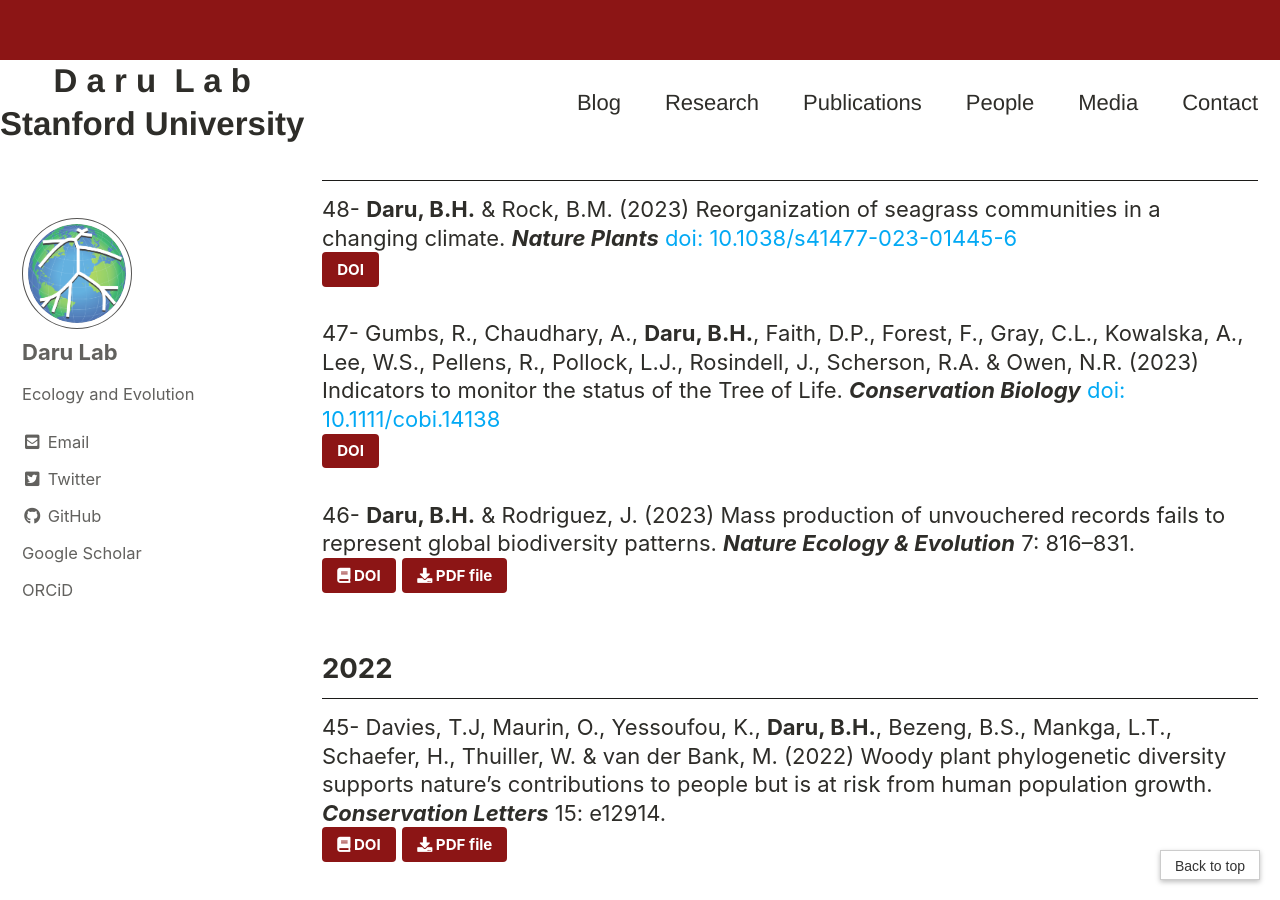
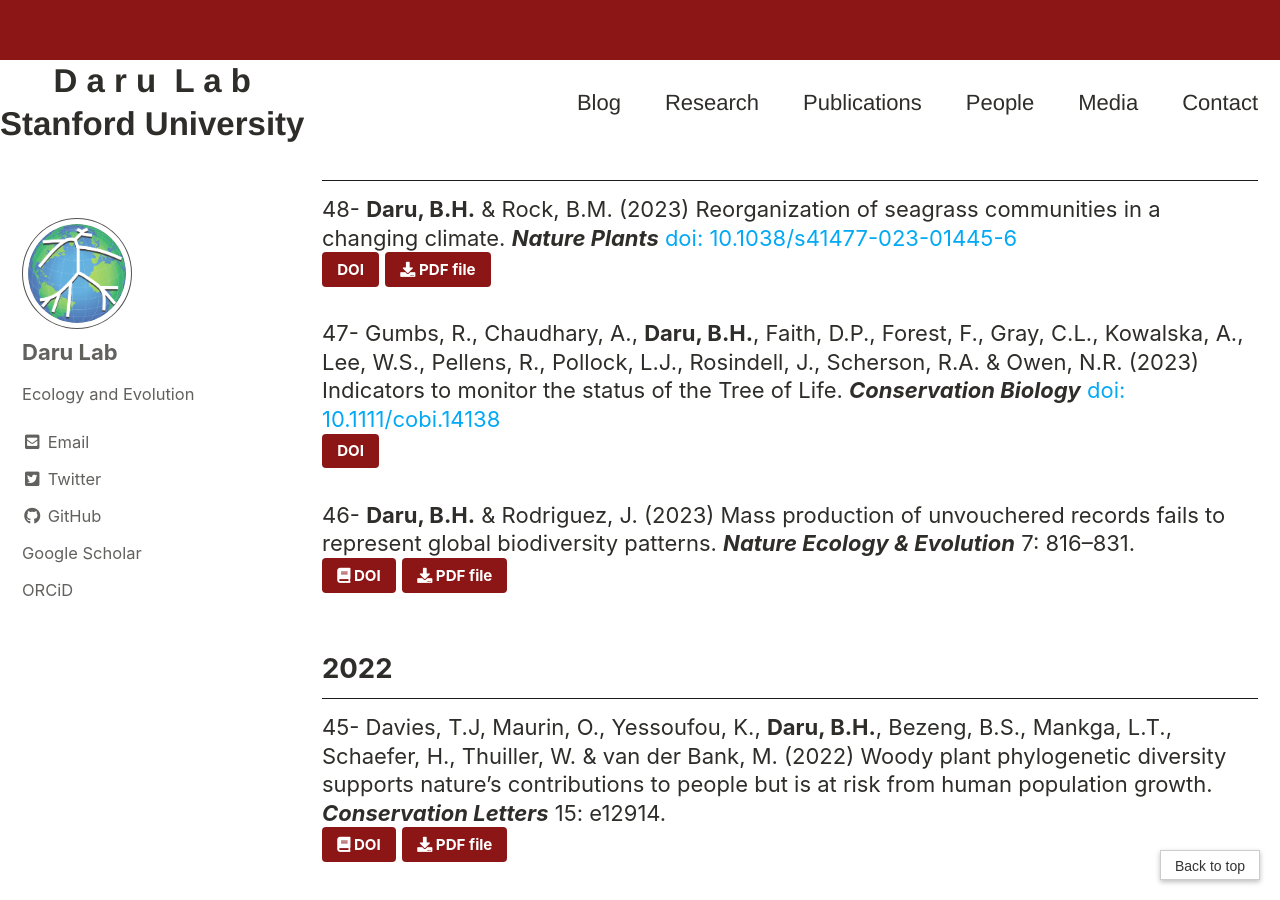
Before and after one commit to darunabas/darulab.github.io, a Jekyll site: the page built from _pages/publications.md, in a window 1280 px wide and 900 px high, scrolled down 349 px. Built offline with Jekyll 4.4.1, drawn with Linux system fonts in a browser that asks for light colours; cached includes are drawn as plain includes.

Commit message:
updated pubs

```diff
--- a/_pages/publications.md
+++ b/_pages/publications.md
@@ -17,6 +17,7 @@
 ## 2023
 
 48- **Daru, B.H.** & Rock, B.M. (2023) Reorganization of seagrass communities in a changing climate. **_Nature Plants_** [doi: 10.1038/s41477-023-01445-6](https://doi.org/10.1038/s41477-023-01445-6){:target="_blank"} <br> [DOI](https://doi.org/10.1038/s41477-023-01445-6){: .btn .btn--small .btn--success style="background-color:#8C1515; color:#ffffff"}{:target="_blank"}
+[<i class="fa fa-download" aria-hidden="true"></i> PDF file]({{ site.baseurl}}/docs/48_Daru_Rock_2023_NATURE_PLANTS.pdf){: .btn .btn--small .btn--primary style="background-color:#8C1515; color:#ffffff"}{:target="_blank"}
 
   47- Gumbs, R., Chaudhary, A., **Daru, B.H.**, Faith, D.P., Forest, F., Gray, C.L., Kowalska, A., Lee, W.S., Pellens, R., Pollock, L.J., Rosindell, J., Scherson, R.A. & Owen, N.R. (2023)  Indicators to monitor the status of the Tree of Life. **_Conservation Biology_** [doi: 10.1111/cobi.14138](https://doi.org/10.1111/cobi.14138){:target="_blank"} <br> [DOI](https://doi.org/10.1111/cobi.14138){: .btn .btn--small .btn--success style="background-color:#8C1515; color:#ffffff"}{:target="_blank"}
 
```
Also changed, not shown: 1 other file.
